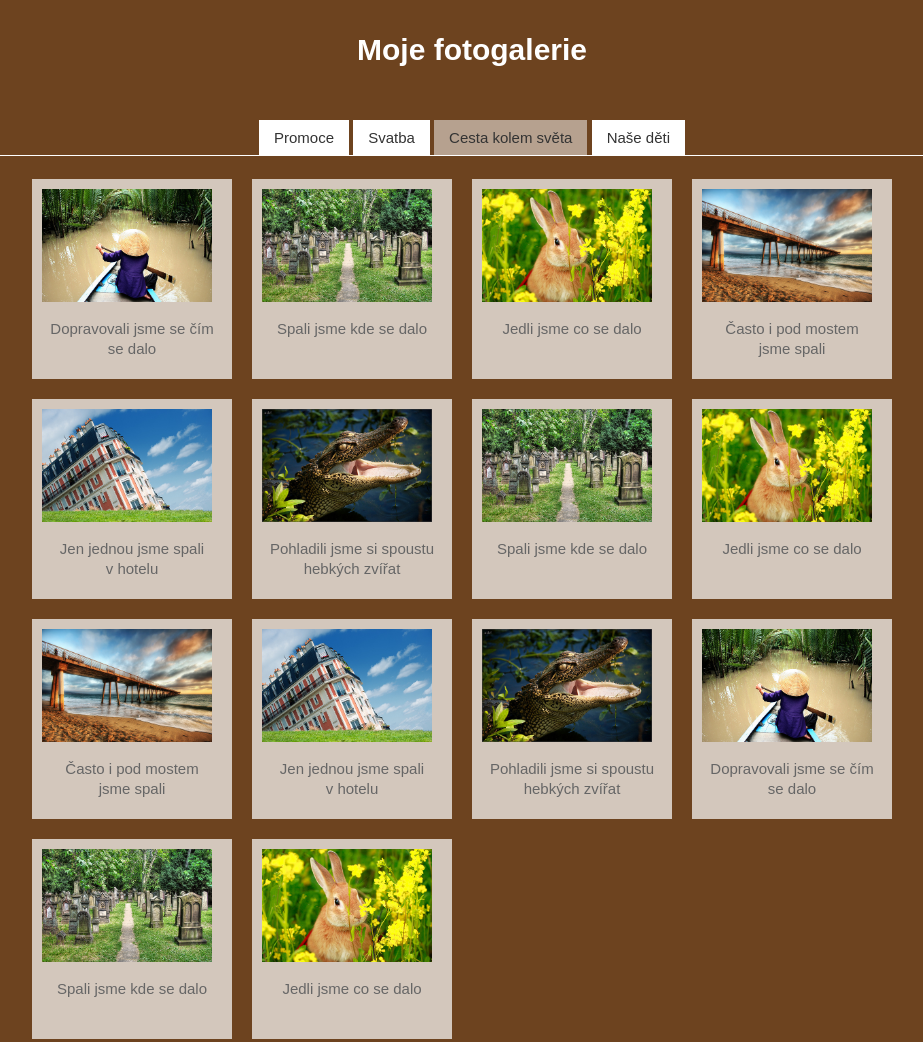
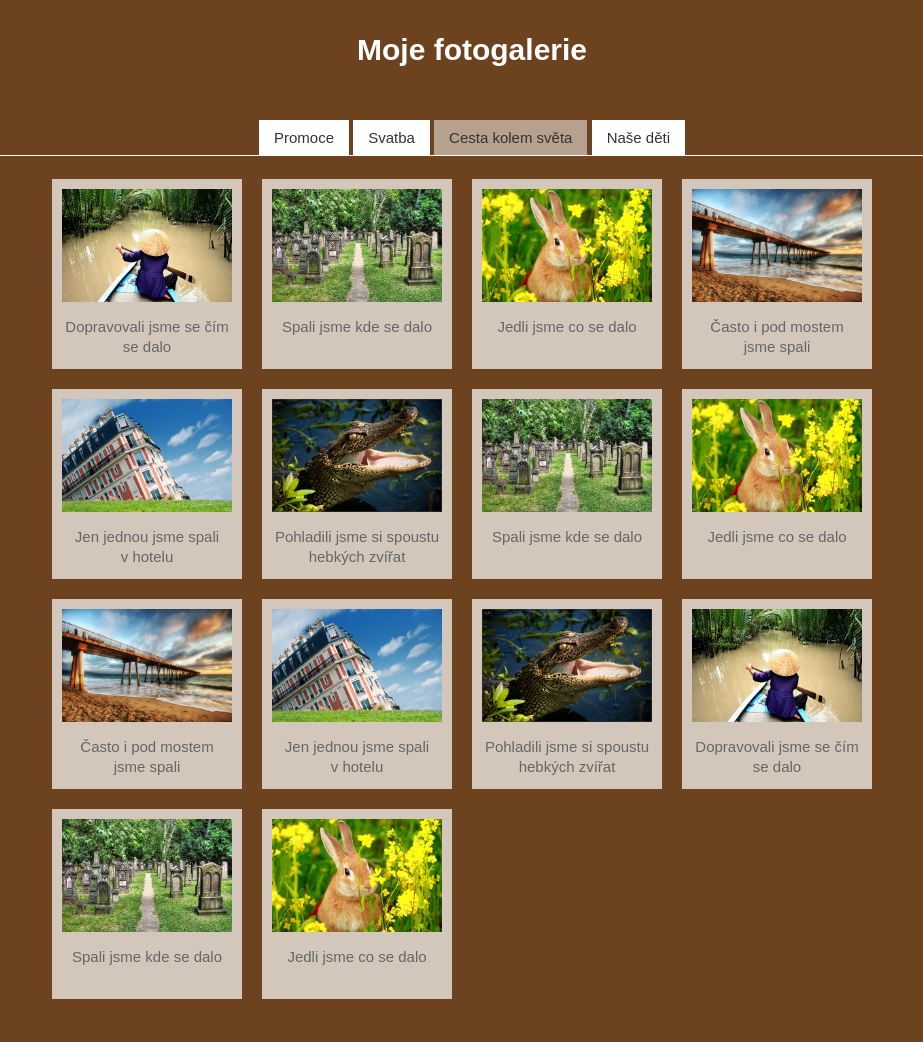
Before and after one commit to machal/priklad-wunderman, a plain HTML site: page day_1_html5/index.html in a window 1280 px wide. Shown: the whole page, without its empty margins (168-1091 px from the left). Drawn offline with Linux system fonts and the light colour scheme.

Commit message:
Day 1: polaroids layout fix

```diff
--- a/day_1_html5/less/components/polaroid.less
+++ b/day_1_html5/less/components/polaroid.less
@@ -3,7 +3,6 @@
 --- Komponenta Polaroid ---
 
 */
-
 
 /* - Seznam fotek - */
 
@@ -25,6 +24,7 @@
 	}
 
 	.head {
+	  margin-top: 10px;
 	  text-align: center;
 	  font: 15px/20px sans-serif;
 	  font-weight: normal;
@@ -32,10 +32,11 @@
 }
 
 /* Layout */
+
 .polaroid {
 	float: left;
-	width: 180px;
-	height: 180px;
+	width: 170px;
+	height: 170px;
 	padding: 10px 10px;
 	margin: 0 20px 20px 0;
 	background-color: white;
@@ -43,6 +44,7 @@
 }
 
 /* Stavy  */
+
 .polaroid {
 	background-color: #fff;
 	background-color: rgba(100%, 100%, 100%, .7);
--- a/day_1_html5/less/core/layout.less
+++ b/day_1_html5/less/core/layout.less
@@ -11,5 +11,5 @@
 }
 
 .content {
-	margin: 0 60px;
+	margin: 0 80px;
 }
```
Also changed, not shown: day_1_html5/css/index.css.
